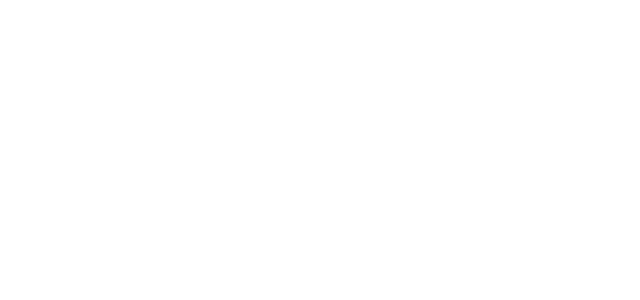
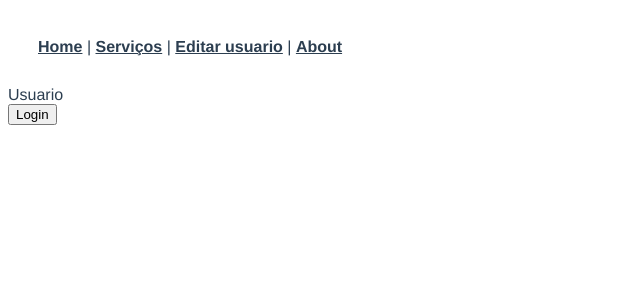
Before and after one commit to alexandrecarloss/Vue, a Vue app in the folder yt_tiago_matos/app/: page /usuarios/10 in a window 1280 px wide. Shown: the top 300 px of the page, without its empty margins (0-640 px from the left). Built offline with nearby package versions, Linux system fonts and the light colour scheme.

Commit message:
Conteúdo de routes

```diff
--- a/yt_tiago_matos/app/src/App.vue
+++ b/yt_tiago_matos/app/src/App.vue
@@ -1,113 +1,41 @@
 <template>
-  <!-- <TheHeader
-  v-if="showHeader"/>
-
-  <ExemploCondicionais/>
-  <ExemploRepeticao/> -->
-
-  <!-- <img
-
-  alt="Vue logo"
-  src="./assets/logo.png">
-  <HelloWorld msg="Welcome to Your Vue.js App"/> -->
-
-  <!-- <ExemploDataBinding/> -->
-
-  <!-- <ExemploClassStyleDinamico/> -->
-  <!-- <aula_8TwoWayDataBinding/> -->
-  <!-- <aula_09_eventos/> -->
-
-  <!-- <div id="app">
-    <aula_10_computed_property ref="aulaComponent" />
-  </div> -->
-
-  <!-- <aula_11_watchers/> -->
-   <!-- <aula_12_life_cycle/> -->
-   <!-- <aula_13_slot/> -->
-   <!-- <aula_14_base_card/> -->
-  <!-- <div>
-    <aula_15_props
-    :variant="variant">
-      {{  text }}
-    </aula_15_props>
-
-  </div> -->
-  <!-- <div>
-    <aula_16_emit
-    v-if="showAlert"
-    :variant="variant"
-    @close="onClose()">
-      {{  text }}
-    </aula_16_emit>
-  </div> -->
-  <aula_17_vue_router_1/>
+  <nav>
+    <router-link to="/">Home</router-link> |
+    <router-link :to="rotaDinamica">Serviços</router-link> |
+    <router-link to="usuarios/10">Editar usuario</router-link> |
+    <router-link to="/about">About</router-link>
+  </nav>
+  <router-view/>
 </template>
 
 <script>
-// import HelloWorld from './components/HelloWorld.vue'
-// import TheHeader from './components/TheHeader.vue'
-// import ExemploCondicionais from './components/ExemploCondicionais.vue'
-// import ExemploRepeticao from './components/ExemploRepeticao.vue'
-// import ExemploDataBinding from './components/ExemploDataBinding.vue'
-// import ExemploClassStyleDinamico from './components/ExemploClassStyleDinamico.vue'
-// import aula_8TwoWayDataBinding from './components/aula_8TwoWayDataBinding.vue'
-// import aula_09_eventos from './components/aula_09_eventos.vue'
-// import aula_10_computed_property from './components/aula_10_computed_property.vue'
-// import aula_11_watchers from './components/aula_11_watchers.vue'
-// import aula_12_life_cycle from './components/aula_12_life_cycle.vue'
-// import aula_13_slot from './components/aula_13_slot.vue'
-// import aula_14_base_card from '@/components/aula_14_base_card.vue'
-// import aula_15_props from '@/components/aula_15_props.vue'
-// import aula_16_emit from '@/components/aula_16_emit.vue'
-import aula_17_vue_router_1 from '@/components/aula_17_vue_router_1.vue'
-
 export default {
-  name: 'App',
-  components: {
-    // HelloWorld,
-    // TheHeader,
-    // ExemploCondicionais,
-    // ExemploRepeticao,
-    // ExemploDataBinding,
-    // aula_8TwoWayDataBinding
-    // aula_09_eventos
-    // aula_10_computed_property: aula_10_computed_property,
-    // aula_10_computed_property,
-    // aula_11_watchers,
-    // aula_12_life_cycle,
-    // aula_13_slot,
-    // aula_14_base_card,
-    // aula_15_props,
-    // aula_16_emit,
-    aula_17_vue_router_1,
-  },
   data() {
     return {
-      showHeader: true,
-      showAlert: true,
-      variant: 'success',
-      text: 'Seu formulário foi enviado com sucesso!',
+      rotaDinamica: { name: 'servicos' }
     }
-  },
-  methods: {
-    onClose() {
-      this.showAlert = false;
-      console.log('onClose');
-    },
-  },
-  // mounted() {
-  //   console.log(this.$refs.aulaComponent.user);
-  // },
+  }
 }
 </script>
-
 <style>
 #app {
   font-family: Avenir, Helvetica, Arial, sans-serif;
   -webkit-font-smoothing: antialiased;
   -moz-osx-font-smoothing: grayscale;
-  text-align: left;
+
   color: #2c3e50;
-  margin-top: 60px;
+}
+
+nav {
+  padding: 30px;
+}
+
+nav a {
+  font-weight: bold;
+  color: #2c3e50;
+}
+
+nav a.router-link-exact-active {
+  color: #42b983;
 }
 </style>
--- a/yt_tiago_matos/app/src/main.js
+++ b/yt_tiago_matos/app/src/main.js
@@ -1,9 +1,10 @@
 import { createApp } from 'vue';
 import App from './App.vue';
-import '@/assets/css/style.css';
+import router from './router'
 
-const app = createApp(App);
-app.mount('#app');
+createApp(App).use(router).mount('#app')
+// const app = createApp(App).use(router);
+// app.mount('#app');
 
-// Expor a instância Vue globalmente
-window.app = app;
+// // Expor a instância Vue globalmente
+// window.app = app;
--- /dev/null
+++ b/yt_tiago_matos/app/src/router/index.js
@@ -0,0 +1,35 @@
+import { createRouter, createWebHistory } from 'vue-router'
+import HomeView from '../views/HomeView.vue'
+
+const routes = [
+  {
+    path: '/',
+    name: 'home',
+    component: HomeView
+  },
+  {
+    path: '/about',
+    name: 'about',
+    // route level code-splitting
+    // this generates a separate chunk (about.[hash].js) for this route
+    // which is lazy-loaded when the route is visited.
+    component: () => import(/* webpackChunkName: "about" */ '../views/AboutView.vue')
+  },
+  {
+    path: '/servicos',
+    name: 'servicos',
+    component: () => import('../views/aula_18_ServicosView.vue'),
+  },
+  {
+    path: '/usuarios/:id',
+    name: 'usuarios-editar',
+    component: () => import('../views/UsersEditView.vue'),
+  }
+]
+
+const router = createRouter({
+  history: createWebHistory(),
+  routes
+})
+
+export default router
--- /dev/null
+++ b/yt_tiago_matos/app/src/views/AboutView.vue
@@ -0,0 +1,5 @@
+<template>
+  <div class="about">
+    <h1>This is an about page</h1>
+  </div>
+</template>
--- /dev/null
+++ b/yt_tiago_matos/app/src/views/HomeView.vue
@@ -0,0 +1,18 @@
+<template>
+  <div class="home">
+    <img alt="Vue logo" src="../assets/logo.png">
+    <HelloWorld msg="Welcome to Your Vue.js App"/>
+  </div>
+</template>
+
+<script>
+// @ is an alias to /src
+import HelloWorld from '@/components/HelloWorld.vue'
+
+export default {
+  name: 'HomeView',
+  components: {
+    HelloWorld
+  }
+}
+</script>
--- /dev/null
+++ b/yt_tiago_matos/app/src/views/UsersEditView.vue
@@ -0,0 +1,44 @@
+<template>
+    <div>
+        {{ $route.query.page }}
+        Usuario
+    </div>
+
+    <div>
+        <button @click="login()">
+            Login
+        </button>
+    </div>
+</template>
+
+<script>
+    export default {
+        name: 'UsersEditView',
+        props: {
+            msg: String
+        },
+        data() {
+            return {
+
+            }
+        },
+        created() {
+            console.log(this.$router);
+        },
+        computed: {
+
+        },
+        methods: {
+            login() {
+                console.log('chegou');
+                this.$router.push({name: 'about'})
+                // this.$router.push({ path: '/login' });
+            }
+        }
+    }
+
+</script>
+
+<style>
+
+</style>
--- /dev/null
+++ b/yt_tiago_matos/app/src/views/aula_18_ServicosView.vue
@@ -0,0 +1,30 @@
+<template>
+    <div>
+        Serviços
+    </div>
+</template>
+
+<script>
+    export default {
+        name: 'aula_18_ServicosView',
+        props: {
+            msg: String
+        },
+        data() {
+            return {
+
+            }
+        },
+        computed: {
+
+        },
+        methods: {
+
+        }
+    }
+
+</script>
+
+<style>
+
+</style>
```
Also changed, not shown: yt_tiago_matos/app/package.json (+5 -3 lines), 1 other file (tests, documents, lock files or other folders).
